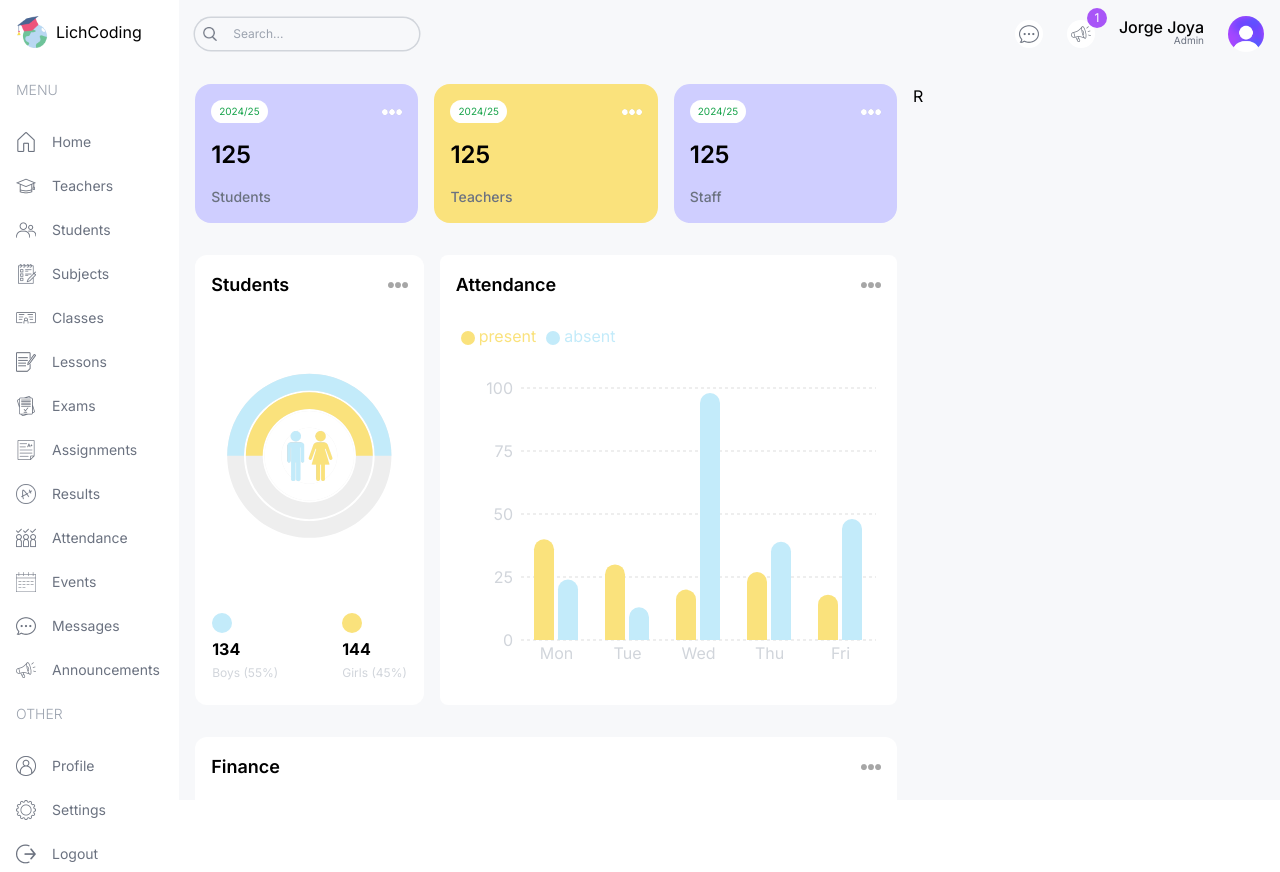
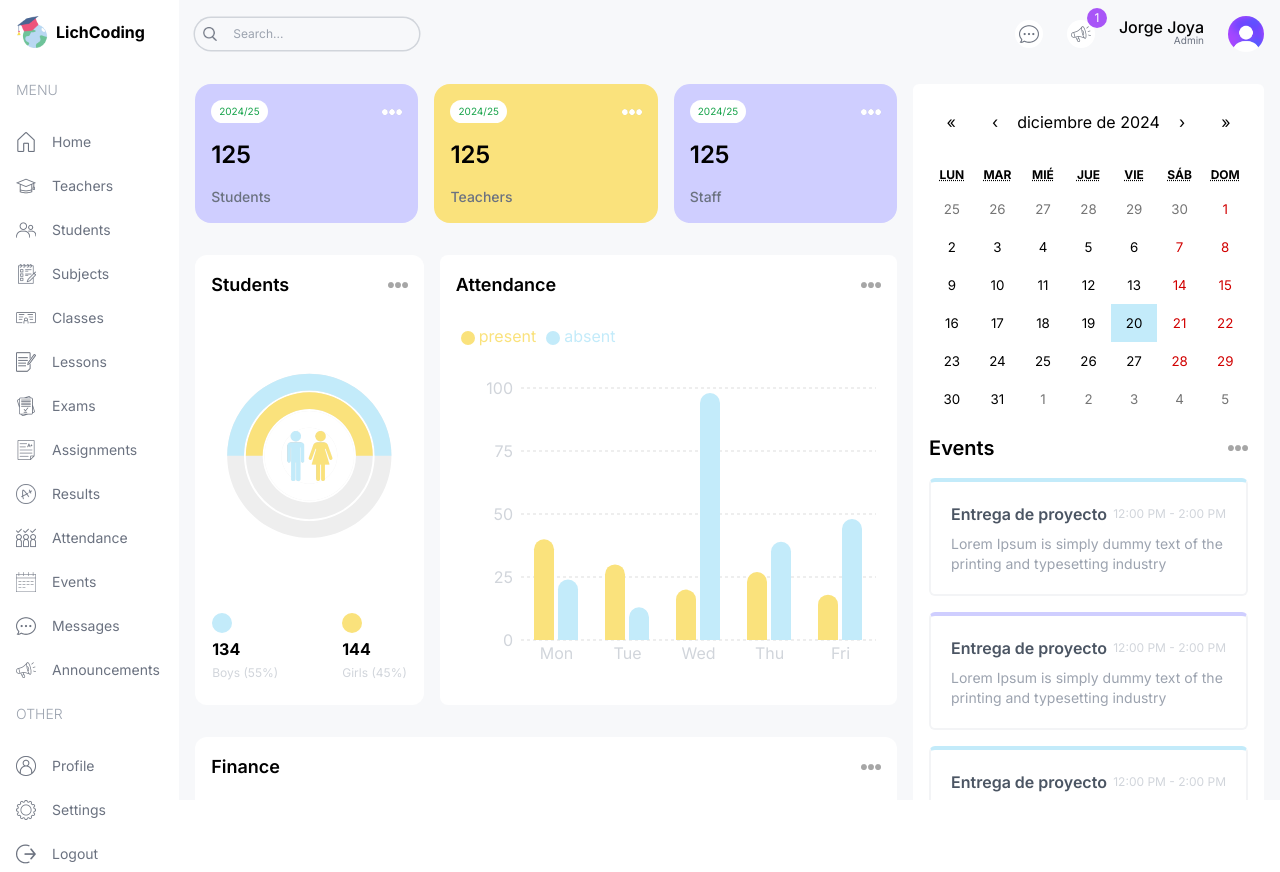
Before and after one commit to Jorgejoya10/lichCodingAcademy, a Next.js app: page /admin in a window 1280 px wide. Built offline with nearby package versions, Linux system fonts and the light colour scheme.

Commit message:
adminPageReady

```diff
--- a/package.json
+++ b/package.json
@@ -11,6 +11,7 @@
   "dependencies": {
     "next": "14.2.5",
     "react": "^18",
+    "react-calendar": "^5.1.0",
     "react-dom": "^18",
     "recharts": "^2.13.3"
   },
--- a/src/app/(dashboard)/admin/page.tsx
+++ b/src/app/(dashboard)/admin/page.tsx
@@ -2,6 +2,8 @@
 import CountChart from "@/components/CountChart";
 import UserCard from "@/components/UserCard";
 import FinanceChart from "@/components/FinanceChart";
+import EventCalendar from "@/components/EventCalendar";
+import Announcements from "@/components/Announcements";
 
 const AdminPage = () => {
   return (
@@ -32,7 +34,10 @@
         </div>
       </div>
       {/* RIGHT */}
-      <div className="w-full lg:w-1/3">R</div>
+      <div className="w-full lg:w-1/3 flex flex-col gap-8">
+        <EventCalendar/>
+        <Announcements/>
+      </div>
     </div>
   );
 };
--- a/src/app/(dashboard)/layout.tsx
+++ b/src/app/(dashboard)/layout.tsx
@@ -17,7 +17,7 @@
           className="flex items-center justify-center lg:justify-start gap-2"
         >
           <Image src="/logo.png" alt="logo" width={32} height={32} />
-          <span className="hidden lg:block">LichCoding</span>
+          <span className="hidden lg:block font-bold">LichCoding</span>
         </Link>
         <Menu />
       </div>
--- a/src/app/globals.css
+++ b/src/app/globals.css
@@ -1,3 +1,18 @@
 @tailwind base;
 @tailwind components;
 @tailwind utilities;
+
+.react-calendar{
+    width: 100% !important;
+    border: none !important;
+    font-family: "Inter", sans-serif !important;
+}
+
+.react-calendar__navigation_label_labelText{
+    font-weight: 600 !important;
+}
+
+.react-calendar__tile--active{
+    background-color: #C3EBFA !important;
+    color: black !important;
+}
--- /dev/null
+++ b/src/components/Announcements.tsx
@@ -0,0 +1,40 @@
+"use client";
+
+const Announcements = () => {
+  return (
+    <div className="bg-white p-4 rounded-md">
+      <div className="flex items-center justify-between">
+        <h1 className="text-xl font-semibold">Announcements</h1>
+        <span className="text-xs text-gray-400">View All</span>
+      </div>
+      <div className="flex flex-col gap-4 mt-4">
+        <div className="bg-lichSkyLight rounded-md p-4">
+          <div className="flex items-center justify-between">
+            <h2 className="font-medium ">Lorem ipsum dolor sit.</h2>
+            <span className="text-xs text-gray-400 bg-white rounded-md px-1 py-1">
+              2025-01-01
+            </span>
+          </div>
+          <p className="text-sm text-gray-400 mt-1">
+            Lorem ipsum dolor sit amet consectetur adipisicing elit aspernatur
+            alias id libero.
+          </p>
+        </div>
+        <div className="bg-lichPurpleLight rounded-md p-4">
+          <div className="flex items-center justify-between">
+            <h2 className="font-medium ">Lorem ipsum dolor sit.</h2>
+            <span className="text-xs text-gray-400 bg-white rounded-md px-1 py-1">
+              2025-01-01
+            </span>
+          </div>
+          <p className="text-sm text-gray-400 mt-1">
+            Lorem ipsum dolor sit amet consectetur adipisicing elit aspernatur
+            alias id libero.
+          </p>
+        </div>
+      </div>
+    </div>
+  );
+};
+
+export default Announcements;
--- /dev/null
+++ b/src/components/EventCalendar.tsx
@@ -0,0 +1,60 @@
+"use client";
+import Image from "next/image";
+import { useState } from "react";
+import Calendar from "react-calendar";
+import "react-calendar/dist/Calendar.css";
+
+// TEMPORARY
+const events = [
+  {
+    id: 1,
+    title: "Entrega de proyecto",
+    time: "12:00 PM - 2:00 PM",
+    description:
+      "Lorem Ipsum is simply dummy text of the printing and typesetting industry",
+  },
+  {
+    id: 2,
+    title: "Entrega de proyecto",
+    time: "12:00 PM - 2:00 PM",
+    description:
+      "Lorem Ipsum is simply dummy text of the printing and typesetting industry",
+  },
+  {
+    id: 3,
+    title: "Entrega de proyecto",
+    time: "12:00 PM - 2:00 PM",
+    description:
+      "Lorem Ipsum is simply dummy text of the printing and typesetting industry",
+  },
+];
+
+type ValuePiece = Date | null;
+type Value = ValuePiece | [ValuePiece, ValuePiece];
+
+const EventCalendar = () => {
+  const [value, onChange] = useState<Value>(new Date());
+
+  return (
+    <div className="bg-white p-4 rounded-md">
+      <Calendar onChange={onChange} value={value} locale="es-ES" />
+      <div className="flex items-center justify-between">
+        <h1 className="text-xl font-semibold my-4">Events</h1>
+        <Image src="/moreDark.png" alt="" width={20} height={20}/>
+      </div>
+      <div className="flex flex-col gap-4">
+        {events.map((event) => (
+          <div className="p-5 rounded-md border-2 border-gray-100 border-t-4 odd:border-t-lichSky even:border-t-lichPurple" key={event.id}>
+            <div className="flex items-center justify-between">
+              <h1 className="font-semibold text-gray-600">{event.title}</h1>
+              <span className="text-gray-300 text-xs">{event.time}</span>
+            </div>
+            <p className="mt-2 text-gray-400 text-sm">{event.description}</p>
+          </div>
+        ))}
+      </div>
+    </div>
+  );
+};
+
+export default EventCalendar;
--- a/src/components/FinanceChart.tsx
+++ b/src/components/FinanceChart.tsx
@@ -1,5 +1,6 @@
 "use client";
 import Image from "next/image";
+
 import {
   LineChart,
   Line,
```
Also changed, not shown: next.config.mjs (+7 -0 lines), 1 other file (tests, documents, lock files or other folders).
